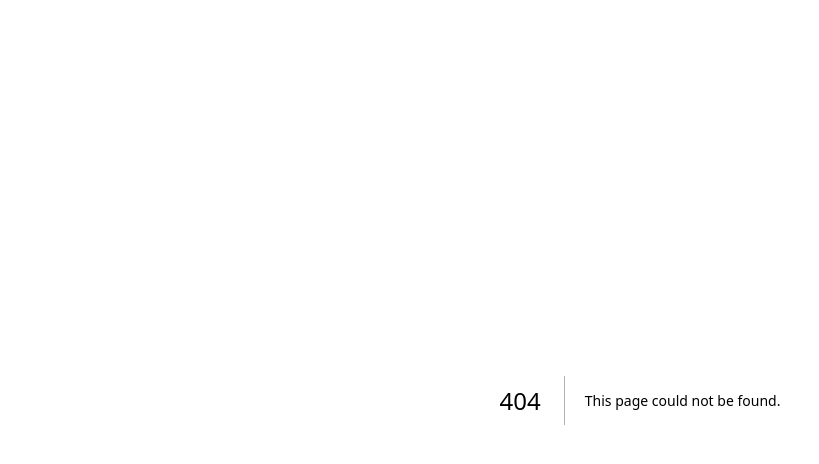
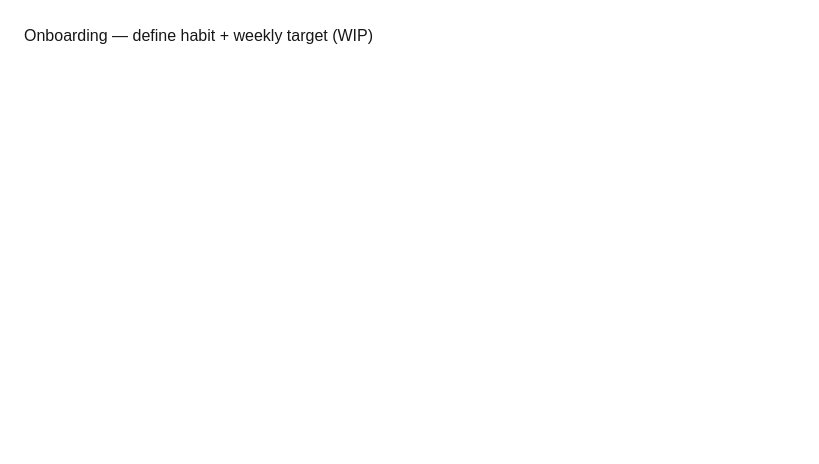
Before and after one commit to MoGlobekiffers/refi-badges, a Next.js app: page /onboarding in a window 1280 px wide. Before the commit this address had no page. Shown: the top 464 px of the page, without its empty margins (0-819 px from the left). Built offline with nearby package versions, Linux system fonts and the light colour scheme.

Commit message:
feat: add /onboarding and /app placeholders

```diff
--- /dev/null
+++ b/app/app/page.tsx
@@ -0,0 +1,7 @@
+export default function Dashboard() {
+  return (
+    <main style={{ padding: 24 }}>
+      Dashboard — 7-day grid (WIP)
+    </main>
+  );
+}
--- /dev/null
+++ b/app/onboarding/page.tsx
@@ -0,0 +1,7 @@
+export default function Onboarding() {
+  return (
+    <main style={{ padding: 24 }}>
+      Onboarding — define habit + weekly target (WIP)
+    </main>
+  );
+}
```
